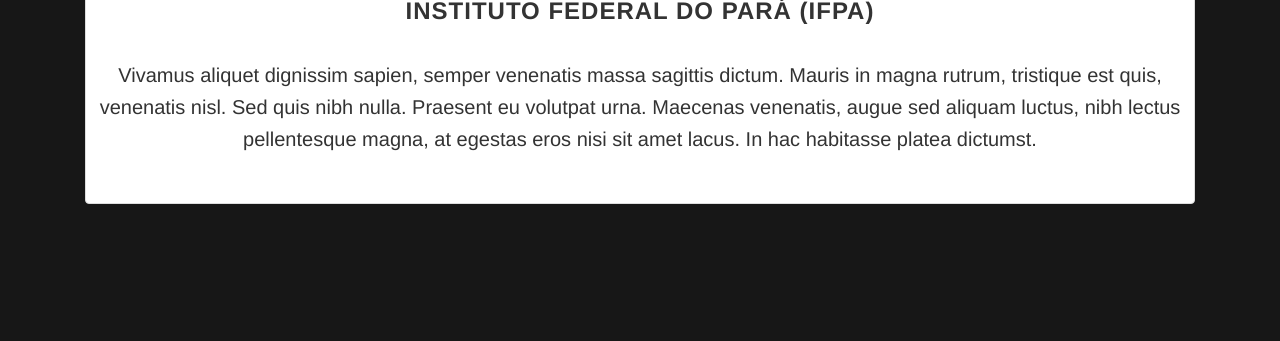
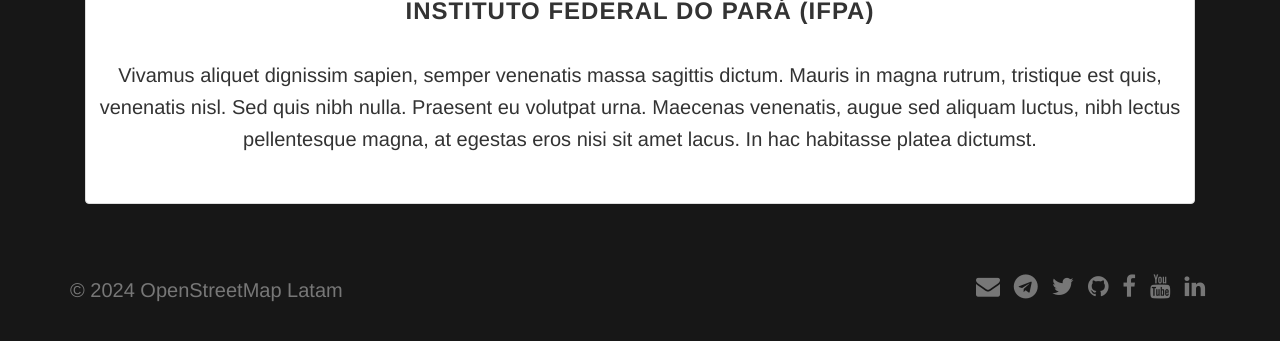
Before and after one commit to OSMLatam/sotm-latam-2024, a Jekyll site: the page built from index.html, in a window 1280 px wide and 900 px high, scrolled down 2668 px, cut to the strip 540-881 px from the top of the window. Built offline with Jekyll 4.4.1, drawn with Linux system fonts in a browser that asks for light colours; nearby versions of some CDN libraries; some web fonts are replaced; before the commit the page ends 3432 px from its top, so only the background shows below that.

Commit message:
Add footer

```diff
--- a/_config.yml
+++ b/_config.yml
@@ -11,23 +11,35 @@
 exclude: [README.md]
 
 social:
-  facebook:
-    title: "Facebook"
-    url: "https://www.facebook.com/osmlatam"
-    icon: "fab fa-facebook"
+  mailing_list:
+    title: "Mailing List"
+    url: "https://lists.openstreetmap.org/listinfo/talk-latam"
+    font_awesome_icon: "fa-envelope"
+  telegram:
+    title: "Telegram"
+    url: "https://t.me/OSMLatam"
+    font_awesome_icon: "fa-telegram"
   twitter:
     title: "Twitter"
     handle: "@osmlatam"
     url: "https://twitter.com/osmlatam"
-    icon: "fab fa-twitter"
+    font_awesome_icon: "fa-twitter"
+  github:
+    title: "GitHub"
+    url: "https://github.com/OSMLatam/sotm-latam-2024"
+    font_awesome_icon: "fa-github"
+  facebook:
+    title: "Facebook"
+    url: "https://www.facebook.com/osmlatam"
+    font_awesome_icon: "fa-facebook"
   youtube:
     title: "YouTube"
     url: "https://www.youtube.com/channel/UCzYgQtCudy1ihZYAlpC3EXQ"
-    icon: "fab fa-youtube"
+    font_awesome_icon: "fa-youtube"
   linkedin:
     title: "LinkedIn"
     url: "https://www.linkedin.com/company/103151706/"
-    icon: "fab fa-linkedin"
+    font_awesome_icon: "fa-linkedin"
 
 registrations:
   open: true
--- a/_includes/footer.html
+++ b/_includes/footer.html
@@ -1,6 +1,20 @@
-<div id="mastfooter">
+<footer class="container">
+  <div class="row">
+    <div class="col-md-4">
+      <p class="text-muted">© 2024 OpenStreetMap Latam</p>
+    </div>
+    <div class="col-md-4 col-md-offset-4 text-right">
+      <ul class="list-inline">
+        {% for social in site.social %}
+        <li><a class="text-muted" href="{{ social[1].url }}"><i class="fa {{ social[1].font_awesome_icon }}"
+              style="font-size: 24px;"></i></a></li>
+        {% endfor %}
+      </ul>
+    </div>
+  </div>
+</footer>
 
-</div>
+
 
 
 <!-- Javascript
```
